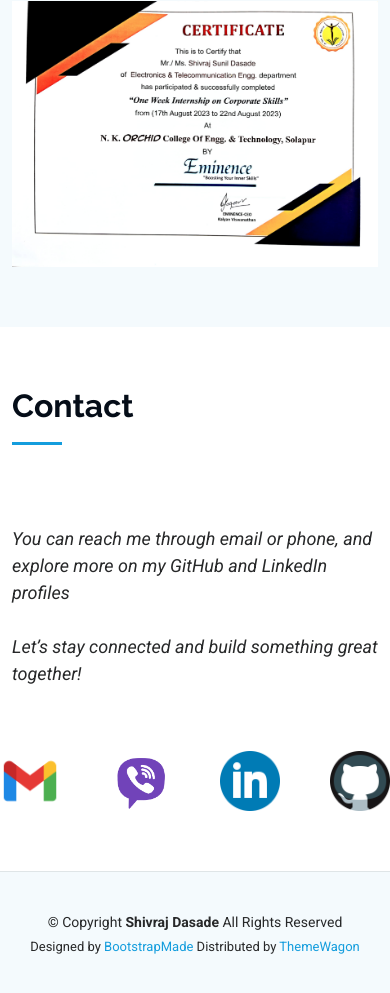
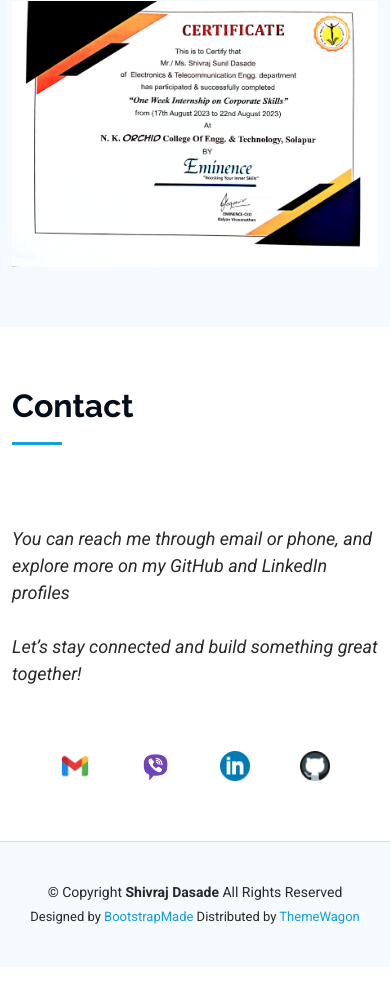
Before and after one commit to ShivrajDasade19/Shivraj_Portfolio, a plain HTML site: page index.html in a window 390 px wide. Shown: the part 6777-7770 px from the top of the page. After the commit the page ends 7744 px from the top, so only its background shows below. Drawn offline with Linux system fonts and the light colour scheme.

Commit message:
Update main.css
Fixed icon size issue on mobile

```diff
--- a/assets/css/main.css
+++ b/assets/css/main.css
@@ -946,3 +946,10 @@
 .contact-icons img:hover {
   transform: scale(1.5);
 }
+@media (max-width: 600px){
+.contact-icons img{
+  width: 30px !important;
+  height: 30px !important;
+  gap: 20px;
+}
+}
```
